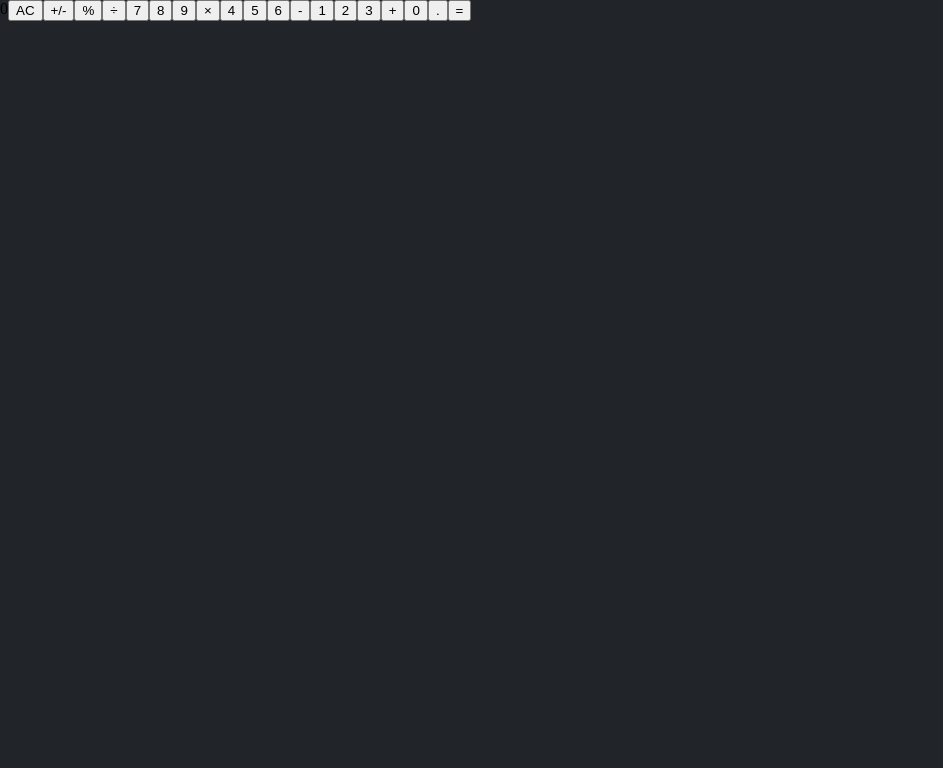
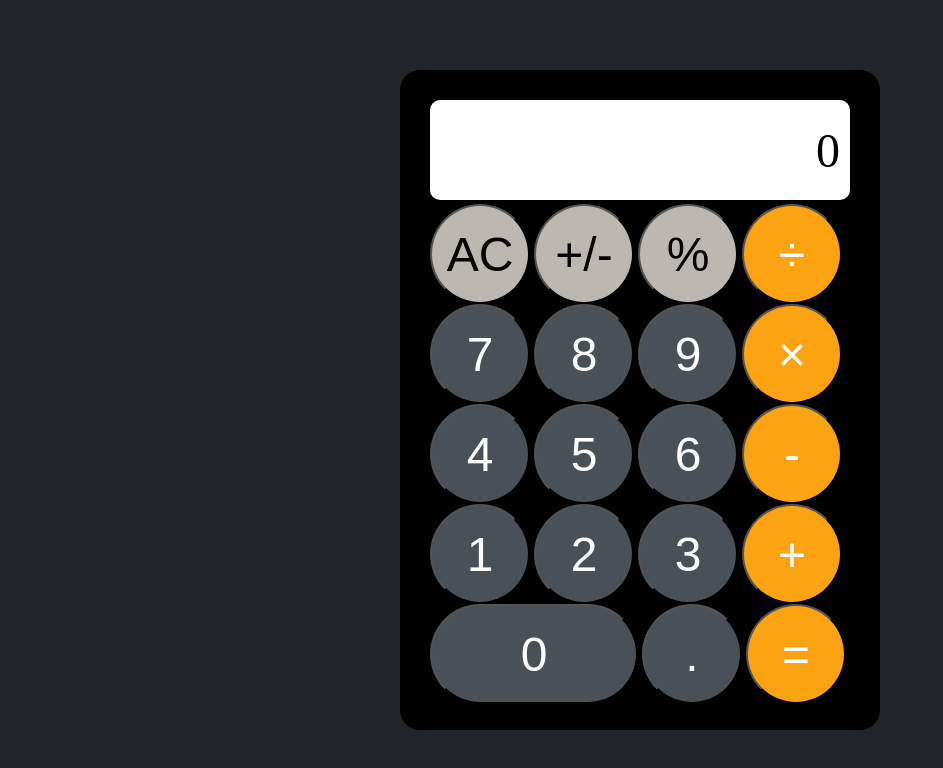
Before and after one commit to Mammbo/web-calculator, a plain HTML site: page index.html in a window 1280 px wide. Shown: the whole page, without its empty margins (0-943 px from the left). Drawn offline with Linux system fonts and the light colour scheme.

Commit message:
design of calc

```diff
--- a/index.html
+++ b/index.html
@@ -9,7 +9,7 @@
 </head>
 <body>
     <main id="container">
-        <calculator id="calc">
+        <div id="calc">
             <div id="display">0</div>
             <button class="btn func" id="clear">AC</button>
             <button class="btn func" id="negPos">+/-</button>
@@ -31,7 +31,7 @@
             <button class="btn decimal" value=".">.
             </button>
             <button class="btn operator" id="equals">=</button>
-        </calculator>
+        </div>
     </main>
 </body>
 </html>
--- a/style.css
+++ b/style.css
@@ -4,18 +4,75 @@ html, body{
     width: 100%;
   }
 
-
   body {
     margin: 0;
     min-height: 100vh;
     background-color: #212529;
+    display: flex;
+    justify-content: center;
+    align-items: center;
   }
 
-  #container {
-    width: 400px;
-    height: 400px;
-  }
+#container {
+   display: flex;
+   justify-content: center;
+   align-items: center;
+   background-color: black;
+   border: 30px solid;
+   border-radius: 20px;
 
-  #calc {
+}
+
+#calc {
+    width: 420px;
+    height: 600px;
+}
+
+#display {
     display: flex;
-  }
+    flex-direction: column;
+    justify-content: center;
+    align-items: flex-end;
+    padding-right: 10px;
+    height: 100px;
+    background-color: white;
+    font-size: 48px;
+    margin-bottom: 4px ;
+    border-radius: 10px;
+
+}
+
+button {
+    width: 100px;
+    height: 100px;
+    border-radius: 50px;
+    font-size: 48px;
+}
+
+.zero {
+    width: 208px;
+    height: 100px;
+}
+
+
+.btn.func {
+    background-color: #bcb8b1;
+}
+
+.btn.operator {
+    background-color: #fca311;
+    color: white;
+}
+
+.btn.num {
+    background-color: #495057;
+    color: white;
+}
+.btn.decimal {
+    background-color: #495057;
+    color: white;
+}
+.btn.zero {
+    background-color: #495057;
+    color: white;
+}
```
